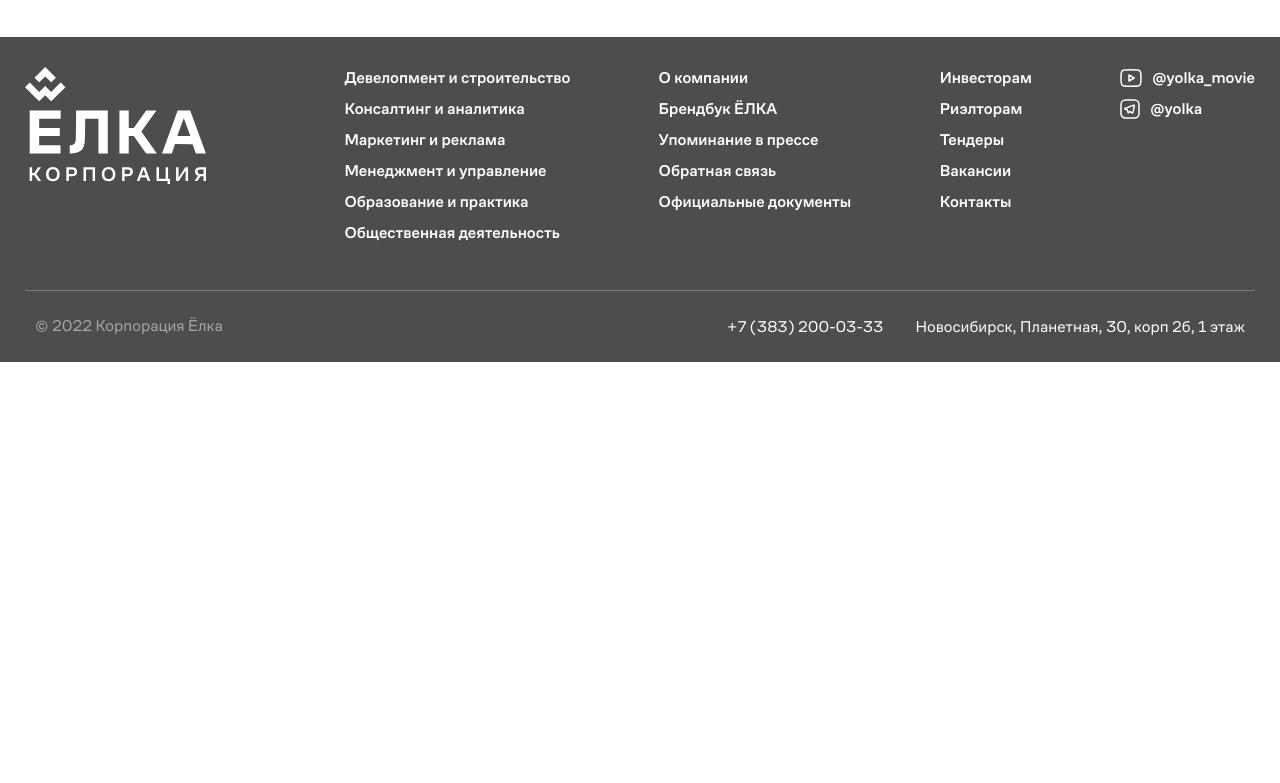
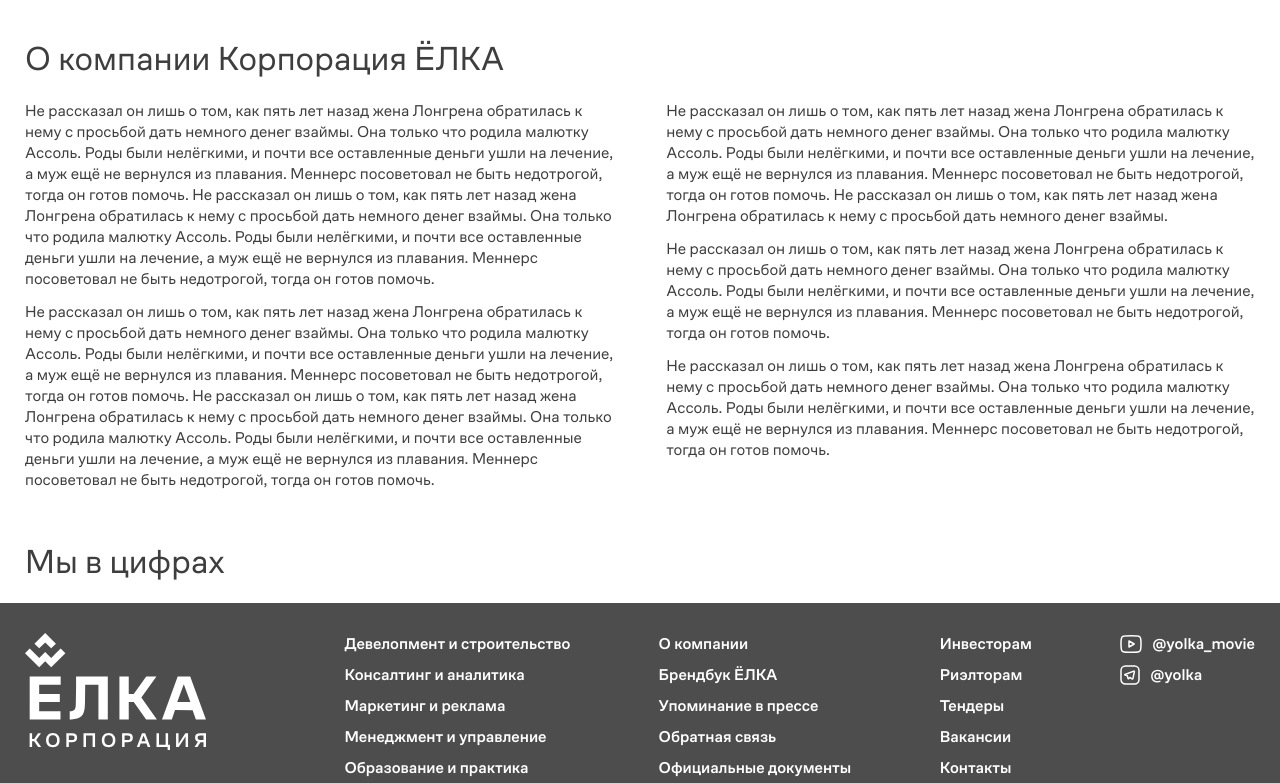
Before and after one commit to davlatsultonov/yolka-engineering, a website: page app/about.html in a window 1280 px wide. Shown: the part 594-1377 px from the top of the page. Before the commit the page ends 956 px from the top, so only its background shows below. Drawn offline with Linux system fonts and the light colour scheme.

Commit message:
added block info about company

```diff
--- a/app/about.html
+++ b/app/about.html
@@ -8,7 +8,7 @@
     <title>Корпорация Ёлка – девелопмент, аналитика, консалтинг, образование и общественная деятельность.</title>
 
     <link rel="shortcut icon" href="/images/favicon.ico" type="image/x-icon"/>
-    <link rel="stylesheet" href="css/style.min.css?v=3.9" type="text/css">
+    <link rel="stylesheet" href="css/style.min.css?v=4.0" type="text/css">
 </head>
 
 <body>
@@ -143,6 +143,33 @@
                     <div class="video__overlay" style="background-image: url('images/video/banner_video_bg.jpg')"></div>
                 </div>
             </div>
+            <h1>
+                О компании Корпорация ЁЛКА
+            </h1>
+            <div class="column column--2">
+                <div class="column__item">
+                    <p>
+                        Не рассказал он лишь о том, как пять лет назад жена Лонгрена обратилась к нему с просьбой дать немного денег взаймы. Она только что родила малютку Ассоль. Роды были нелёгкими, и почти все оставленные деньги ушли на лечение, а муж ещё не вернулся из плавания. Меннерс посоветовал не быть недотрогой, тогда он готов помочь. Не рассказал он лишь о том, как пять лет назад жена Лонгрена обратилась к нему с просьбой дать немного денег взаймы. Она только что родила малютку Ассоль. Роды были нелёгкими, и почти все оставленные деньги ушли на лечение, а муж ещё не вернулся из плавания. Меннерс посоветовал не быть недотрогой, тогда он готов помочь.
+                    </p>
+                    <p>
+                        Не рассказал он лишь о том, как пять лет назад жена Лонгрена обратилась к нему с просьбой дать немного денег взаймы. Она только что родила малютку Ассоль. Роды были нелёгкими, и почти все оставленные деньги ушли на лечение, а муж ещё не вернулся из плавания. Меннерс посоветовал не быть недотрогой, тогда он готов помочь. Не рассказал он лишь о том, как пять лет назад жена Лонгрена обратилась к нему с просьбой дать немного денег взаймы. Она только что родила малютку Ассоль. Роды были нелёгкими, и почти все оставленные деньги ушли на лечение, а муж ещё не вернулся из плавания. Меннерс посоветовал не быть недотрогой, тогда он готов помочь.
+                    </p>
+                </div>
+                <div class="column__item">
+                    <p>
+                        Не рассказал он лишь о том, как пять лет назад жена Лонгрена обратилась к нему с просьбой дать немного денег взаймы. Она только что родила малютку Ассоль. Роды были нелёгкими, и почти все оставленные деньги ушли на лечение, а муж ещё не вернулся из плавания. Меннерс посоветовал не быть недотрогой, тогда он готов помочь. Не рассказал он лишь о том, как пять лет назад жена Лонгрена обратилась к нему с просьбой дать немного денег взаймы.
+                    </p>
+                    <p>
+                        Не рассказал он лишь о том, как пять лет назад жена Лонгрена обратилась к нему с просьбой дать немного денег взаймы. Она только что родила малютку Ассоль. Роды были нелёгкими, и почти все оставленные деньги ушли на лечение, а муж ещё не вернулся из плавания. Меннерс посоветовал не быть недотрогой, тогда он готов помочь.
+                    </p>
+                    <p>
+                        Не рассказал он лишь о том, как пять лет назад жена Лонгрена обратилась к нему с просьбой дать немного денег взаймы. Она только что родила малютку Ассоль. Роды были нелёгкими, и почти все оставленные деньги ушли на лечение, а муж ещё не вернулся из плавания. Меннерс посоветовал не быть недотрогой, тогда он готов помочь.
+                    </p>
+                </div>
+            </div>
+            <h1>
+                Мы в цифрах
+            </h1>
         </div>
     </div>
     <div class="footer">
--- a/app/scss/_global.scss
+++ b/app/scss/_global.scss
@@ -41,6 +41,10 @@
 	@media #{$xs} {
 		padding: 0 10px;
 	}
+
+	h1 {
+		margin-bottom: 20px;
+	}
 }
 
 a{
@@ -54,7 +58,6 @@
 
 h1 {
 	font-size: 34px;
-	text-transform: uppercase;
 
 	@media #{$md} {
 		font-size: 24px;
@@ -103,4 +106,8 @@
 	&-center {
 		text-align: center;
 	}
+
+	&-uppercase {
+		text-transform: uppercase;
+	}
 }
--- a/app/scss/components/card.scss
+++ b/app/scss/components/card.scss
@@ -23,6 +23,8 @@
   position: relative;
 
   h1 {
+    text-transform: uppercase;
+
     & + p {
       margin-top: 30px;
 
--- a/app/scss/components/columns.scss
+++ b/app/scss/components/columns.scss
@@ -55,6 +55,10 @@
     }
   }
 
+  & + h1 {
+    margin-top: 50px;
+  }
+
   @media #{$md} {
     --cols-3: 2;
     --cols-4: 3;
```
Also changed, not shown: app/index.html (+3 -3 lines), app/css/style.min.css.
